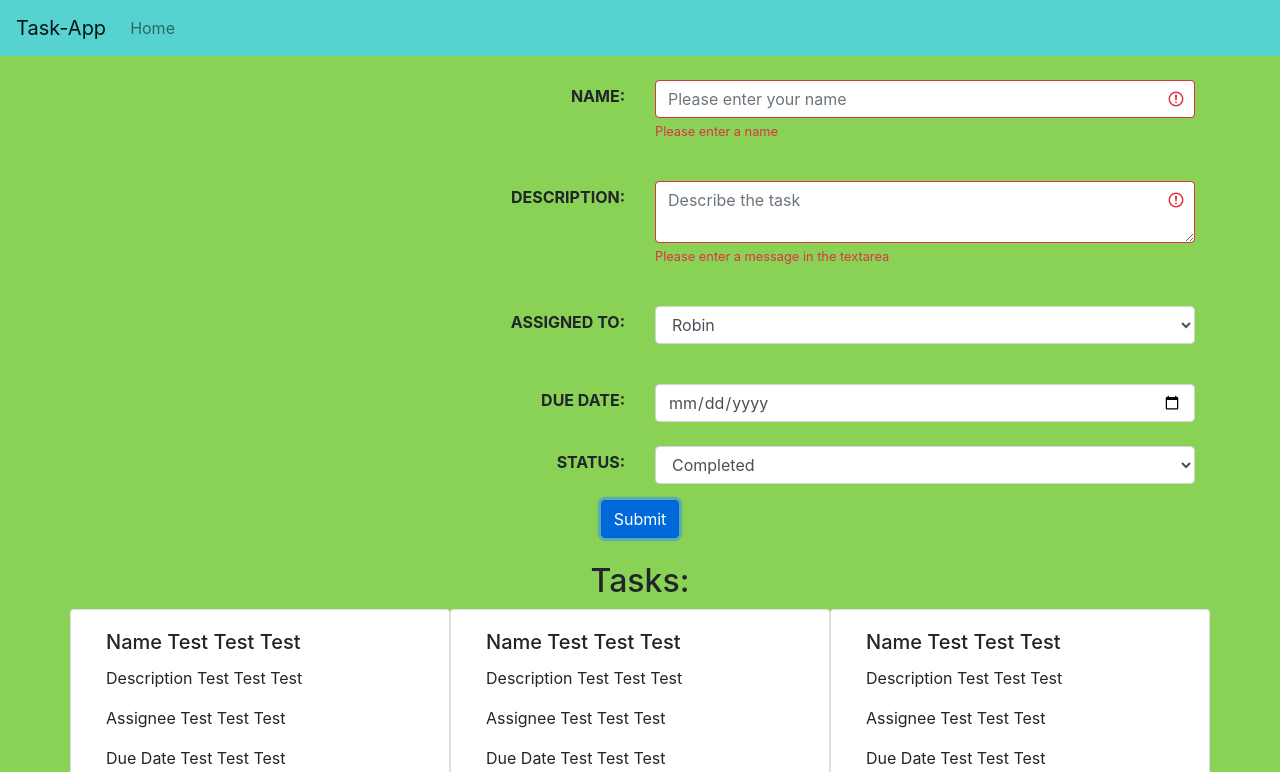
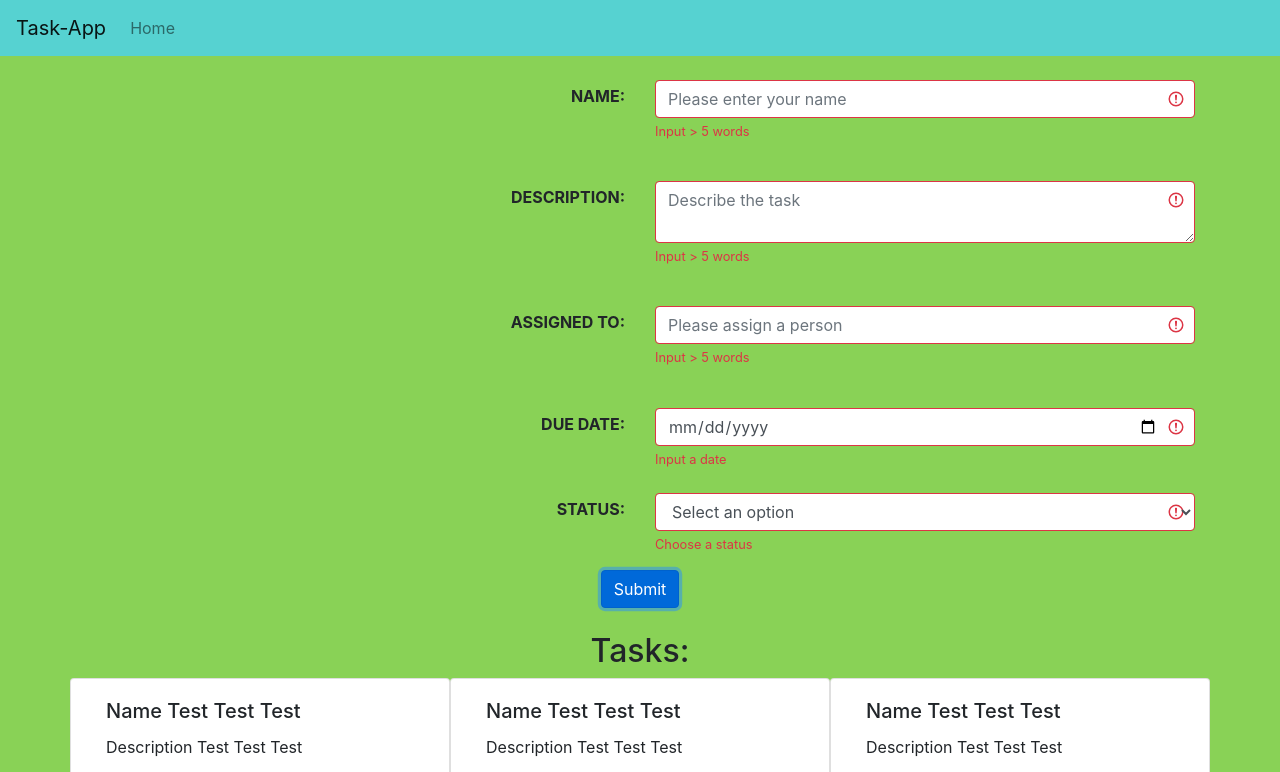
Before and after one commit to Rsiow/task-app, a plain HTML site: page index.html in a window 1280 px wide. Both pictures are taken after a click on the input "Submit". Shown: the top 772 px of the page. Drawn offline with nearby package versions, Linux system fonts and the light colour scheme.

Commit message:
Form validation complete

```diff
--- a/index.html
+++ b/index.html
@@ -8,7 +8,7 @@
     <link rel="stylesheet" href="https://cdn.jsdelivr.net/npm/bootstrap@4.5.3/dist/css/bootstrap.min.css"
         integrity="sha384-TX8t27EcRE3e/ihU7zmQxVncDAy5uIKz4rEkgIXeMed4M0jlfIDPvg6uqKI2xXr2" crossorigin="anonymous">
     <script defer src="./logic.js"></script>
-    <title>The world's greatest task app, EVER!</title>
+    <title>A simple task app</title>
 </head>
 
 <body>
@@ -36,15 +36,13 @@
                 <label for="name" class="text-uppercase font-weight-bold">Name: </label>
             </div>
             <div class="col">
-                <form>
-                    <div class="form-group  was-validated pt-4">
-                        <input type="text" class="form-control" id="name" placeholder="Please enter your name"
-                            name="name" required>
-                        <div class="invalid-feedback">
-                            Please enter a name
-                        </div>
+                <div id="name-input" class="form-group pt-4">
+                    <input type="text" class="form-control" id="name" placeholder="Please enter your name" name="name"
+                        required>
+                    <div class="invalid-feedback">
+                        Input > 5 words
                     </div>
-                </form>
+                </div>
             </div>
         </div>
         <!-- Description input -->
@@ -53,12 +51,12 @@
                 <label for="description" class="text-uppercase font-weight-bold">Description: </label>
             </div>
             <div class="col">
-                <form class="was-validated">
+                <form id="description-input">
                     <div class="mb-3 pt-4">
-                        <textarea class="form-control" id="description" placeholder="Describe the task"
+                        <textarea type="text" class="form-control" id="description" placeholder="Describe the task"
                             name="description" required></textarea>
                         <div class="invalid-feedback">
-                            Please enter a message in the textarea
+                            Input > 5 words
                         </div>
                     </div>
                 </form>
@@ -70,14 +68,12 @@
                 <label for="assigned-person" class="text-uppercase font-weight-bold">Assigned To: </label>
             </div>
             <div class="col">
-                <div class="form-group pt-4">
-                    <select class="form-control" id="assigned-person" name="assigned-person">
-                        <option>Robin</option>
-                        <option>Richie</option>
-                        <option>Pedro</option>
-                        <option>Seethal</option>
-                        <option>Robin</option>
-                    </select>
+                <div id="assigned-input" class="form-group pt-4">
+                    <input type="text" class="form-control" id="assigned-person" placeholder="Please assign a person"
+                        name="assigned-person" required>
+                    <div class="invalid-feedback">
+                        Input > 5 words
+                    </div>
                 </div>
             </div>
         </div>
@@ -86,8 +82,11 @@
             <div class="col text-right pt-4 mt-1">
                 <label for="date-input" class="text-uppercase font-weight-bold">Due Date: </label>
             </div>
-            <div class="col pt-4">
+            <div id="date-target" class="col pt-4">
                 <input type="date" class="form-control" id="date-input" name="date-input">
+                <div class="invalid-feedback">
+                    Input a date
+                </div>
             </div>
         </div>
         <!-- Status Input -->
@@ -96,18 +95,22 @@
                 <label for="status" class="text-uppercase font-weight-bold">Status: </label>
             </div>
             <div class="col">
-                <div class="form-group pt-4">
+                <div id="status-input" class="form-group pt-4">
                     <select class="form-control" id="status" name="status">
+                        <option value=''>Select an option</option>
                         <option>Completed</option>
                         <option>In Progress</option>
-                        <option>Pending Assignee</option>
+                        <option>Pending</option>
                     </select>
+                    <div class="invalid-feedback">
+                        Choose a status
+                    </div>
                 </div>
             </div>
         </div>
         <!-- Submit button -->
         <div class="text-center">
-            <input type="submit" class="btn btn-primary" value="Submit">
+            <input type="submit" id="submit-button" class="btn btn-primary" value="Submit">
         </div>
         <!-- Task cards -->
         <div class="row justify-content-center pt-4">
--- a/logic.js
+++ b/logic.js
@@ -0,0 +1,97 @@
+const nameInput = document.querySelector('#name-input');
+const descriptionInput = document.querySelector('#description-input');
+const assignedInput = document.querySelector('#assigned-input');
+const dateInput = document.querySelector('#date-target');
+const statusInput = document.querySelector('#status-input');
+
+const description = document.querySelector('#description')
+const name2 = document.querySelector('#name')
+const assignedPerson = document.querySelector('#assigned-person')
+const dateItself = document.querySelector('#date-input')
+const statusCheck = document.querySelector('#status')
+const submitButton = document.querySelector('#submit-button')
+
+submitButton.addEventListener('click', (event) => {
+    event.preventDefault();
+    // console.log(statusCheck.value);
+    // console.log(dateItself.value);
+    // console.log(assignedPerson.value);
+    // console.log(description.value);
+    // console.log(name2.value);
+    if (name2.value.length > 5) {
+        console.log(name2.value);
+        name2.classList.add('is-valid');
+        name2.classList.remove('is-invalid');
+    } else {
+        console.log('Name is too short!');
+        name2.classList.add('is-invalid');
+        name2.classList.remove('is-valid');
+    };
+    if (description.value.length > 5) {
+        console.log(description.value);
+        description.classList.add('is-valid');
+        description.classList.remove('is-invalid');
+    } else {
+        console.log('Description is too short!');
+        description.classList.add('is-invalid');
+        description.classList.remove('is-valid');
+    };
+
+    if (assignedPerson.value.length > 5) {
+        console.log(assignedPerson.value);
+        assignedPerson.classList.add('is-valid');
+        assignedPerson.classList.remove('is-invalid');
+    } else {
+        console.log('Assigned person\'s name is too short!');
+        assignedPerson.classList.add('is-invalid');
+        assignedPerson.classList.remove('is-valid');
+    };
+    if (dateItself.value != '') {
+        console.log(dateItself.value);
+        dateItself.classList.add('is-valid');
+        dateItself.classList.remove('is-invalid');
+    } else {
+        console.log('Put a date damn you!');
+        dateItself.classList.add('is-invalid');
+        dateItself.classList.remove('is-valid');
+    };
+    if (statusCheck.value != '') {
+        console.log(statusCheck.value);
+        statusCheck.classList.add('is-valid');
+        statusCheck.classList.remove('is-invalid');
+    } else {
+        console.log('You gotta choose a status, human.');
+        statusCheck.classList.add('is-invalid');
+        statusCheck.classList.remove('is-valid');
+    };
+})
+
+
+// nameInput.addEventListener('click', (event) => {
+//     event.preventDefault();
+    // if (name2.value.length > 5) {
+    //     console.log(name2.value);
+    // } else {
+    //     console.log('Too short!');
+    // }
+// })
+
+// descriptionInput.addEventListener('click', (event) => {
+//     event.preventDefault();
+//     console.log(description.value);
+// })
+
+// assignedInput.addEventListener('click', (event) => {
+//     event.preventDefault();
+//     console.log(assignedPerson.value);
+// })
+
+// dateInput.addEventListener('mousedown', (event) => {
+//     event.preventDefault();
+//     console.log(dateItself.value);
+// })
+
+// statusInput.addEventListener('click', (event) => {
+//     event.preventDefault();
+//     console.log(statusCheck.value);
+// })
```
